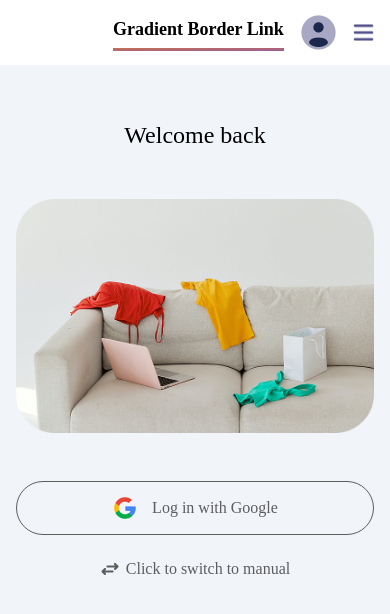
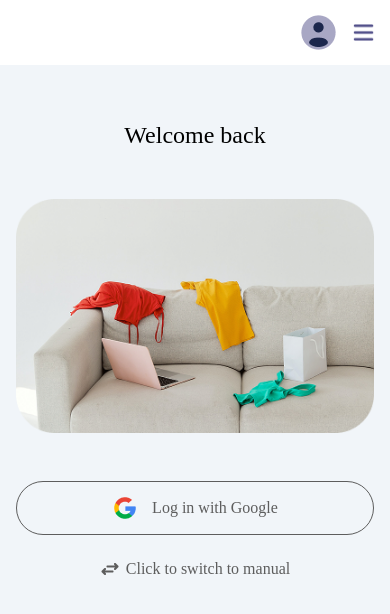
Before and after one commit to ChimarokeAmadi/shoppergetit, a Next.js app: page / in a window 390 px wide. Shown: the top 614 px of the page. Built offline with nearby package versions, Linux system fonts and the light colour scheme.

Commit message:
fixed mobile nav

```diff
--- a/src/components/Navbar/Navbar.tsx
+++ b/src/components/Navbar/Navbar.tsx
@@ -50,13 +50,6 @@
 
 			{/* Mobile Navigation */}
 			<div className='flex items-center gap-[14px] justify-end lg:hidden'>
-				<a
-					href='#'
-					className="relative text-black font-bold text-lg pb-2
-                 after:content-[''] after:absolute after:left-0 after:bottom-0 after:w-full after:h-[3px]
-                 after:bg-gradient-to-br after:from-[#C67250] after:to-[#9B5B9A]">
-					Gradient Border Link
-				</a>
 				<Image
 					width={34.17}
 					height={34.17}
```
